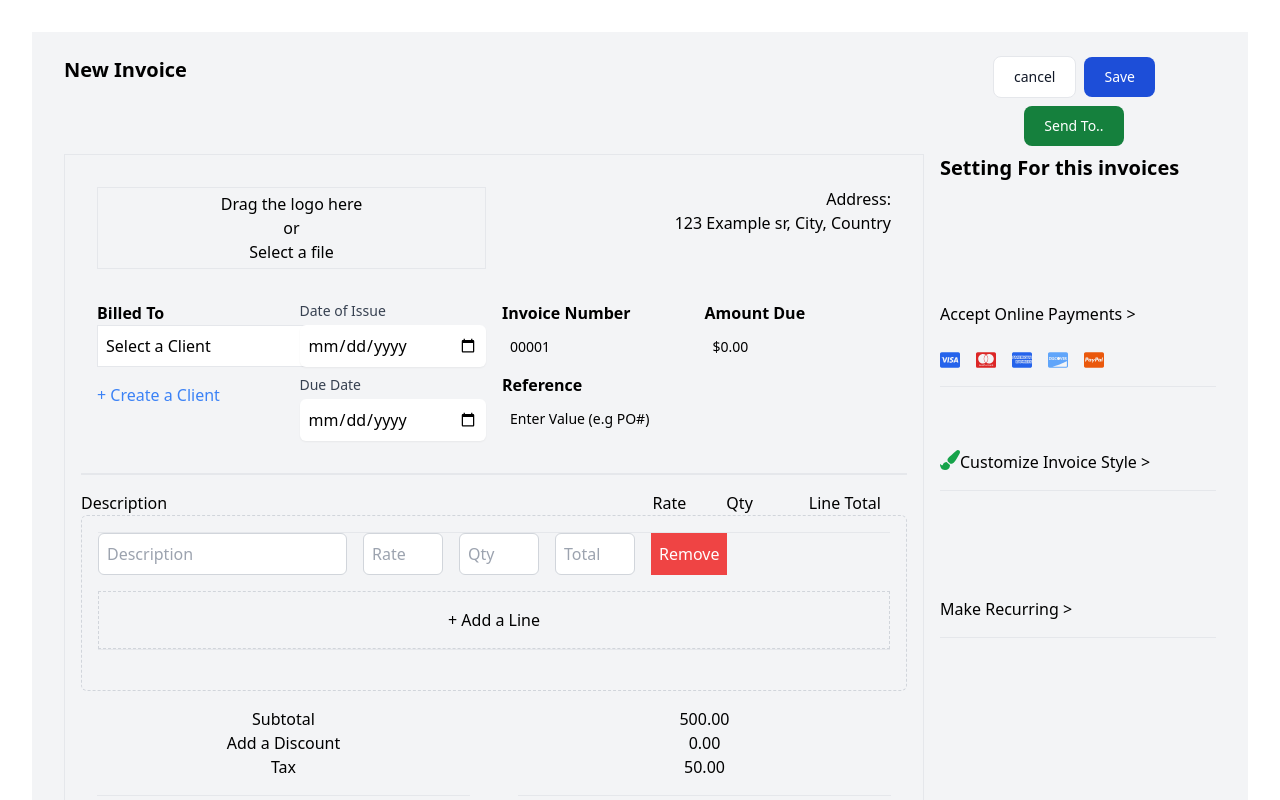
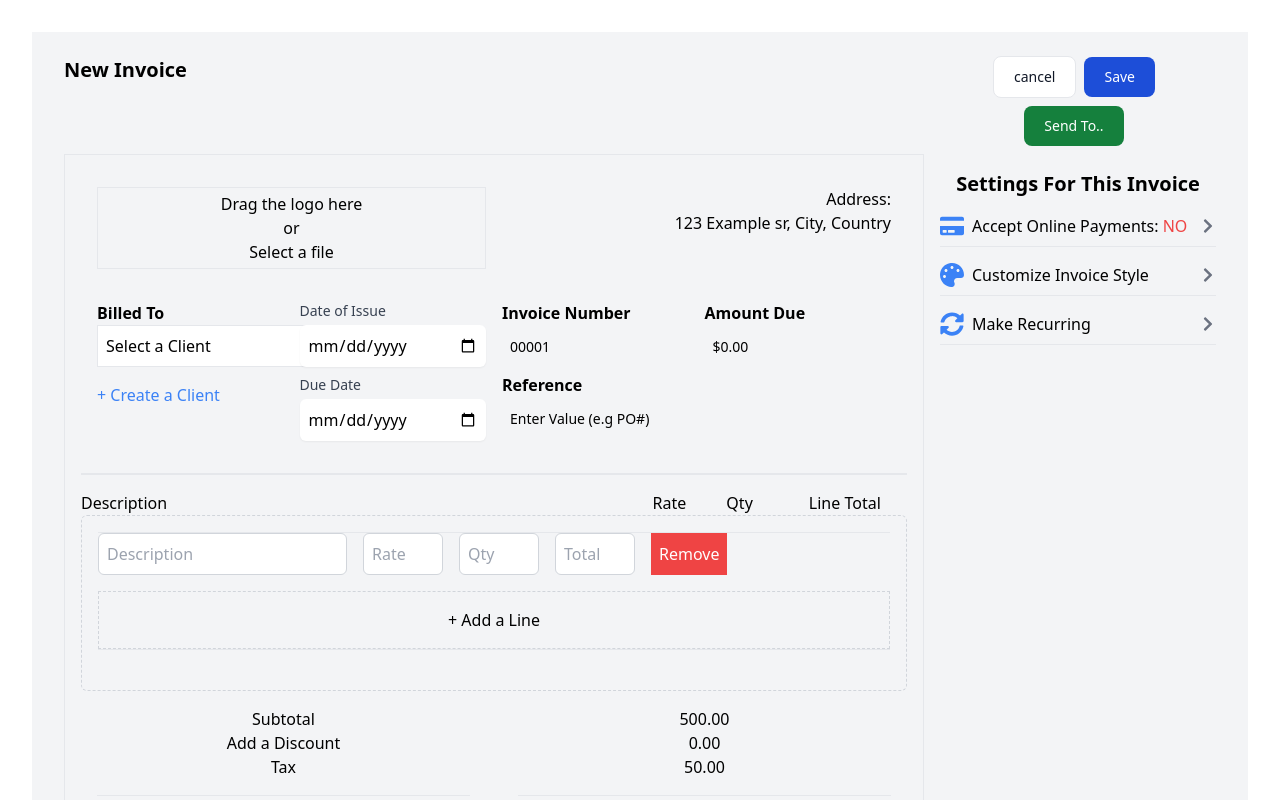
Before and after one commit to hr-pommala/sphuta-tms-freelancer-ui, a React (Vite) app: page /new-form in a window 1280 px wide. Shown: the top 800 px of the page. Built offline with nearby package versions, Linux system fonts and the light colour scheme.

Commit message:
Updated the Invoice form and code reformatted.

```diff
--- a/src/components/NewInvoice/InvoiceForm.jsx
+++ b/src/components/NewInvoice/InvoiceForm.jsx
@@ -6,6 +6,7 @@ import PaymentModal from './PaymentModal';
 import MakeRecurringModal from './MakeRecurringModal';
 import AddLineItem from './AddLineItem';
 import SendEmailPopup from './SendEmailPopup';
+import { FaCreditCard, FaPalette, FaSyncAlt, FaChevronRight } from 'react-icons/fa'; // Icons
 
 
 function NewInvoice(){
@@ -116,12 +117,38 @@ function NewInvoice(){
                             </div>
                         </div>
                     </div>
+
                     <div className="grid sm:col-span-3 grid-rows-5 grid-flow-col">
-                        <h1 className="text-xl text-left font-bold">Setting For this invoices</h1>
-                        <div className="grid grid-rows-subgrid row-span-3">
-                            <div className="row-start-1 text-left"><p onClick={openModal}>Accept Online Payments &gt;</p> <PaymentIcons /><hr className="my-4 border-t" /> </div>
-                            <div className="row-start-2 text-left"><PaintIcon /><hr className="my-4 border-t" /></div>
-                            <div className="row-start-3 text-left"><RedoIcons /><p onClick={openMakeRecurringModal}>Make Recurring &gt; </p><hr className="my-4 border-t" /></div>
+                        {/* Settings For This Invoice */}
+                        <div className="mt-4 space-y-4">
+                          <h2 className="text-xl font-semibold">Settings For This Invoice</h2>
+
+                          {/* Settings options with icons and '>' caret */}
+                          <div className="space-y-4">
+                            <div className="flex justify-between items-center border-b pb-2">
+                              <div className="flex items-center">
+                                <FaCreditCard className="text-blue-500 w-6 h-6 mr-2" />
+                                <span className="font-medium">Accept Online Payments: <span className="text-red-500">NO</span></span>
+                              </div>
+                              <FaChevronRight className="text-gray-500" onClick={openModal} />
+                            </div>
+
+                            <div className="flex justify-between items-center border-b pb-2">
+                              <div className="flex items-center">
+                                <FaPalette className="text-blue-500 w-6 h-6 mr-2" />
+                                <span className="font-medium">Customize Invoice Style</span>
+                              </div>
+                              <FaChevronRight className="text-gray-500" />
+                            </div>
+
+                            <div className="flex justify-between items-center border-b pb-2">
+                              <div className="flex items-center">
+                                <FaSyncAlt className="text-blue-500 w-6 h-6 mr-2" />
+                                <span className="font-medium">Make Recurring</span>
+                              </div>
+                              <FaChevronRight className="text-gray-500" onClick={openMakeRecurringModal} />
+                            </div>
+                          </div>
                         </div>
                     </div>
                     <PaymentModal isOpen={isModalOpen} onRequestClose={closeModal} />
--- a/src/components/NewInvoice/PaintIcon.jsx
+++ b/src/components/NewInvoice/PaintIcon.jsx
@@ -1,12 +1,13 @@
 import React from 'react';
-import {FaPaintBrush} from 'react-icons/fa';
+import {FaPaintBrush, FaChevronRight} from 'react-icons/fa';
 
 function PaintIcon(){
 
     return(
             <div className="flex">
                 <FaPaintBrush size={20} className="text-green-600" />
-                <h2>Customize Invoice Style &gt;</h2>
+                <h2>Customize Invoice Style </h2>
+                <FaChevronRight className="text-gray-500" />
             </div>
         );
 
--- a/src/components/NewInvoice/PaymentIcons.jsx
+++ b/src/components/NewInvoice/PaymentIcons.jsx
@@ -1,6 +1,5 @@
 import React from 'react';
-import { FaCcVisa, FaCcMastercard, FaCcAmex, FaCcDiscover, FaCcPaypal } from 'react-icons/fa';
-
+import { FaCcVisa, FaCcMastercard, FaCcAmex, FaCcDiscover, FaCcPaypal, FaChevronRight } from 'react-icons/fa';
 function PaymentIcons() {
     return (
         <div className="flex space-x-4 mt-6">
@@ -9,6 +8,7 @@ function PaymentIcons() {
             <FaCcAmex size={20} className="text-blue-600" />
             <FaCcDiscover size={20} className="text-blue-400" />
             <FaCcPaypal size={20} className="text-orange-600" />
+            <FaChevronRight className="text-gray-500" />
         </div>
     );
 }
--- a/src/components/NewInvoice/RedoIcons.jsx
+++ b/src/components/NewInvoice/RedoIcons.jsx
@@ -1,9 +1,10 @@
 import React from 'react';
-import {FaRedo} from 'react-icons/fa';
+import {FaRedo, FaChevronRight} from 'react-icons/fa';
 
 function RedoIcons(){
     <div className="flex">
         <FaRedo size={20} className="text-red-600" />
+        <FaChevronRight className="text-gray-500" />
     </div>
 };
 export default RedoIcons;
```
Also changed, not shown: src/App.jsx (+4 -3 lines).
